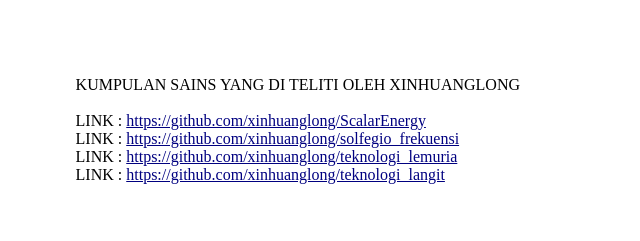
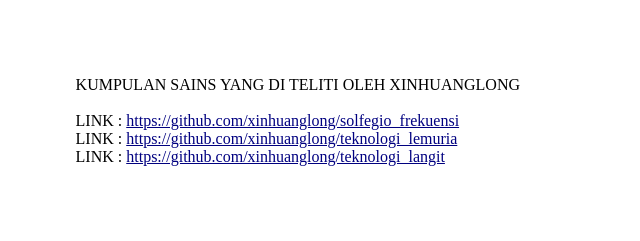
Before and after one commit to xinhuanglong/xinhuanglong.github.io, a plain HTML site: page sains.html in a window 1280 px wide. Shown: the whole page, without its empty margins (0-640 px from the left). Drawn offline with Linux system fonts and the light colour scheme.

Commit message:
Update sains.html

```diff
--- a/sains.html
+++ b/sains.html
@@ -42,8 +42,6 @@
 
 <p class="paragraph-P1">KUMPULAN SAINS YANG DI TELITI OLEH XINHUANGLONG</p>
 <p class="paragraph-P1"> </p>
-<p class="paragraph-P1">LINK : <a href="https://github.com/xinhuanglong/ScalarEnergy" class="text-Internet_20_link">https://github.com/xinhuanglong/ScalarEnergy</a></p>
-
 <p class="paragraph-P1">LINK : <a href="https://github.com/xinhuanglong/solfegio_frekuensi" class="text-Internet_20_link">https://github.com/xinhuanglong/solfegio_frekuensi</a></p>
 
 <p class="paragraph-P1">LINK : <a href="https://github.com/xinhuanglong/teknologi_lemuria" class="text-Internet_20_link">https://github.com/xinhuanglong/teknologi_lemuria</a></p>
```
